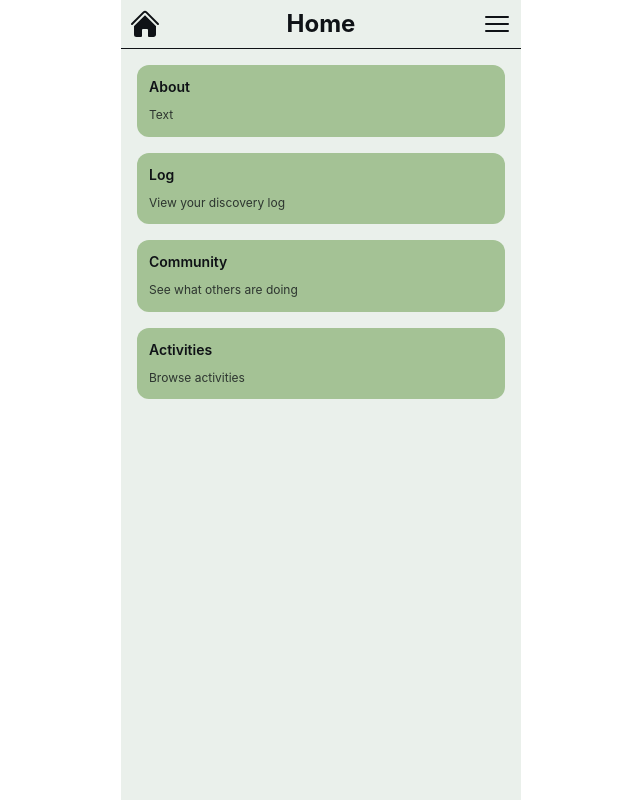
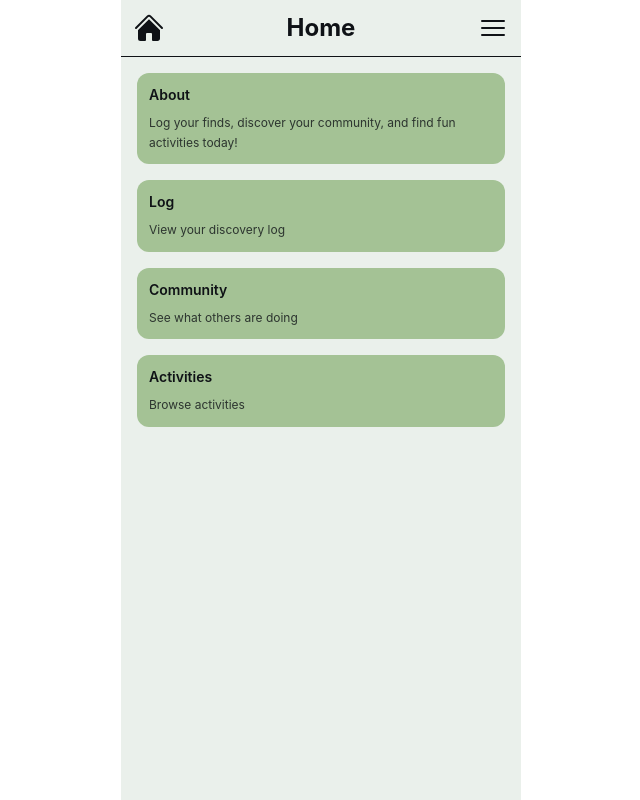
Before and after one commit to faas-bsu-26/GroupOne_ProjectTwo, a React (Vite) app: page / in a window 1280 px wide. Shown: the whole page, without its empty margins (319-959 px from the left). Built offline with nearby package versions, Linux system fonts and the light colour scheme.

Commit message:
update
- update home page
- update header

```diff
--- a/src/components/Title.jsx
+++ b/src/components/Title.jsx
@@ -3,7 +3,7 @@ import MenuDropdown from "./MenuDropdown";
 
 export default function Title({ title }) {
     return (
-        <div className="flex items-center justify-between p-2 border-b border-text-light dark:border-text-dark">
+        <div className="flex items-center justify-between p-3 border-b border-text-light dark:border-text-dark">
             <HomeButton />
             <h1 className="text-2xl font-bold text-text-light dark:text-text-dark">{title}</h1>
             <MenuDropdown />
--- a/src/pages/Home.jsx
+++ b/src/pages/Home.jsx
@@ -13,7 +13,7 @@ export default function Home() {
 
                 <HomeCard
                     name="About"
-                    info="Text"
+                    info="Log your finds, discover your community, and find fun activities today!"
                 />
 
                 <HomeCard
```
